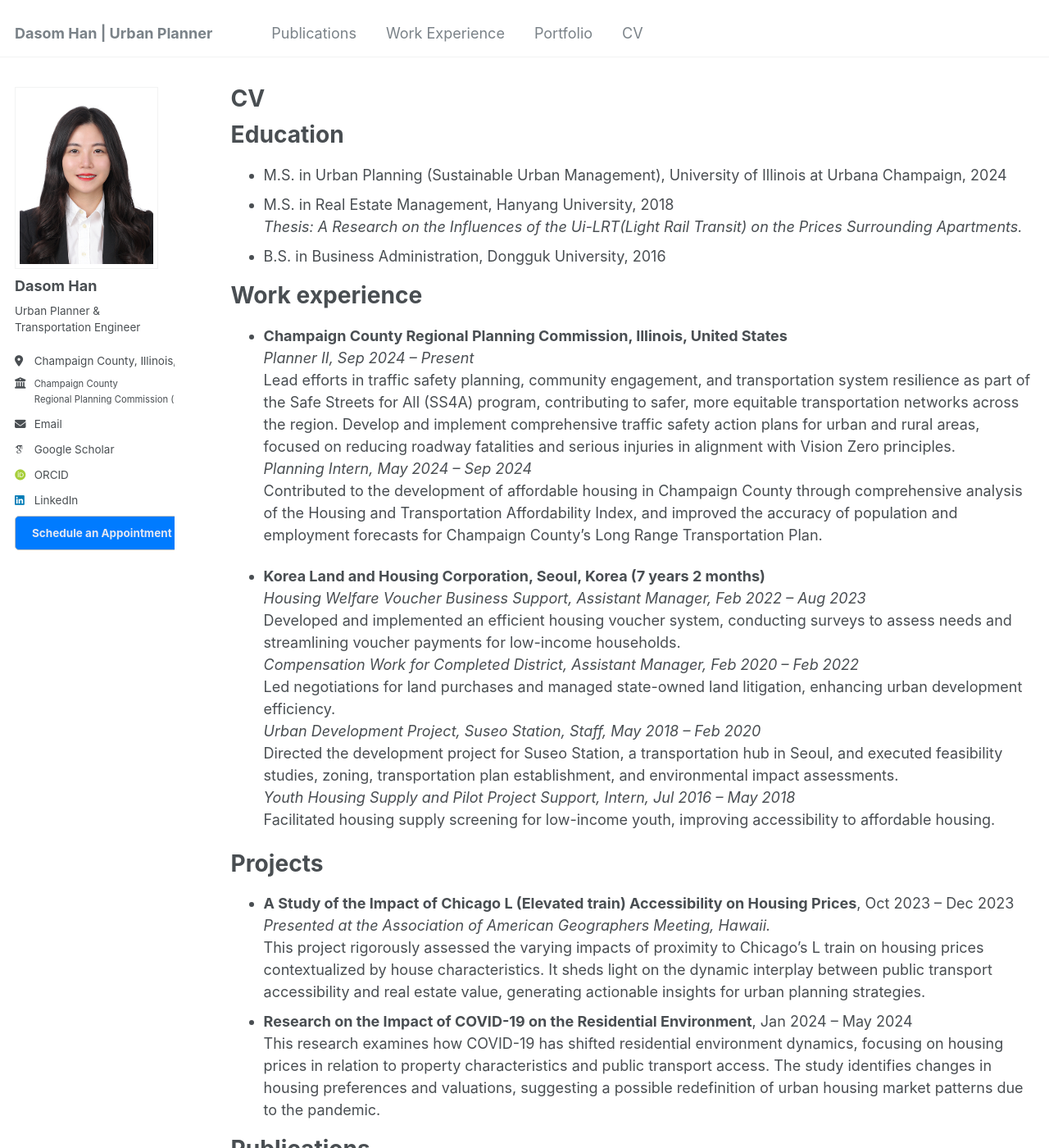
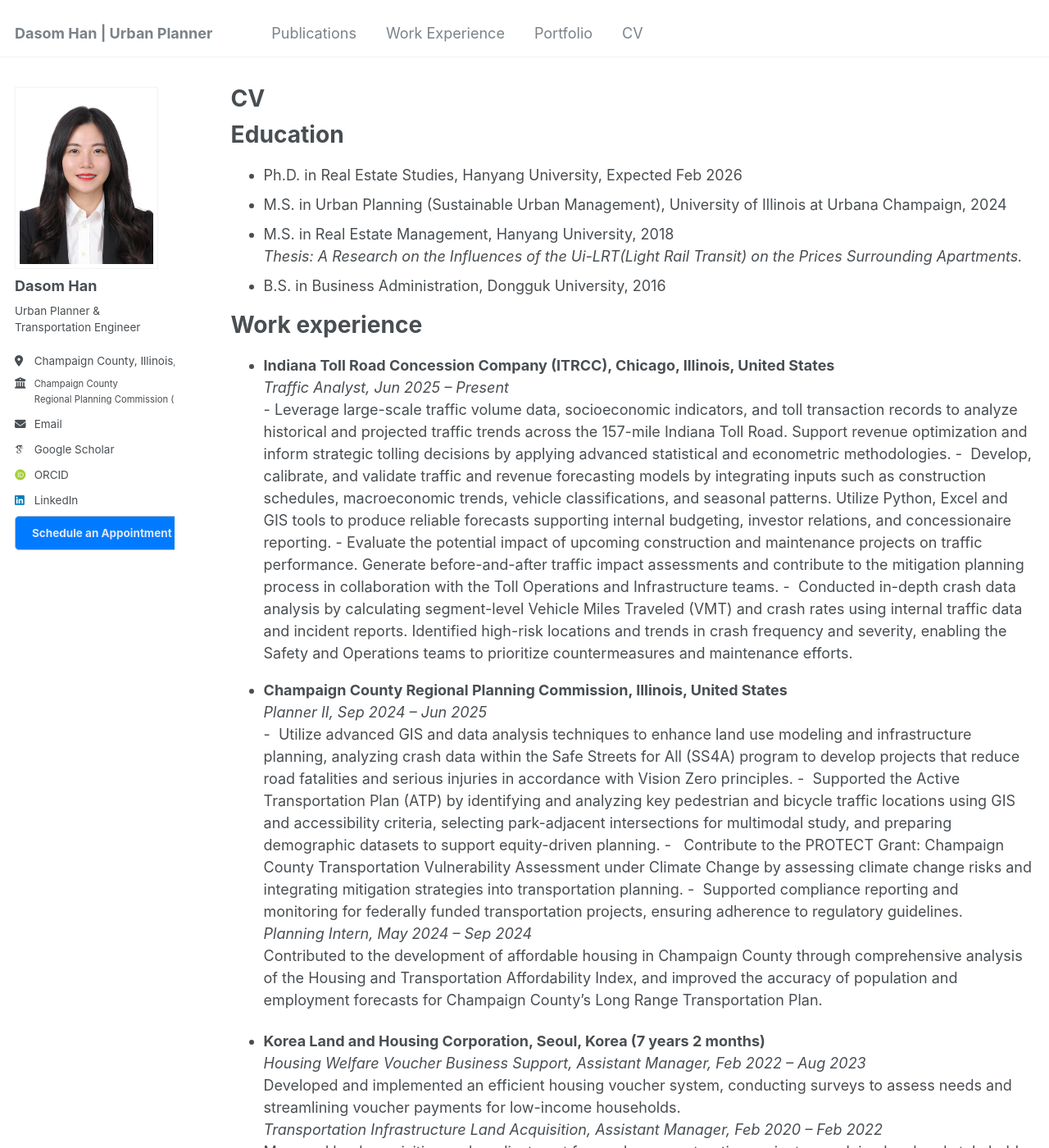
Before and after one commit to dasomh/dasomh.github.io, a Jekyll site: the page built from _pages/cv.md, in a window 1280 px wide and 1400 px high. Shown: the whole window at 82% size. Built offline with Jekyll 4.4.1, drawn with Linux system fonts in a browser that asks for light colours; some web fonts are replaced; some of the changed text lies outside the part shown.

Commit message:
Update cv.md

```diff
--- a/_pages/cv.md
+++ b/_pages/cv.md
@@ -11,25 +11,38 @@
 
 Education
 ======
+* Ph.D. in Real Estate Studies, Hanyang University, Expected Feb 2026
 * M.S. in Urban Planning (Sustainable Urban Management), University of Illinois at Urbana Champaign, 2024
 * M.S. in Real Estate Management, Hanyang University, 2018<br><em>Thesis: A Research on the Influences of the Ui-LRT(Light Rail Transit) on the Prices Surrounding Apartments.</em>
 * B.S. in Business Administration, Dongguk University, 2016
 
 Work experience
 ======
+
+*	<strong>Indiana Toll Road Concession Company (ITRCC), Chicago, Illinois, United States</strong><br>
+<em>Traffic Analyst, Jun 2025 – Present</em><br>
+- Leverage large-scale traffic volume data, socioeconomic indicators, and toll transaction records to analyze historical and projected traffic trends across the 157-mile Indiana Toll Road. Support revenue optimization and inform strategic tolling decisions by applying advanced statistical and econometric methodologies.
+-  Develop, calibrate, and validate traffic and revenue forecasting models by integrating inputs such as construction schedules, macroeconomic trends, vehicle classifications, and seasonal patterns. Utilize Python, Excel and GIS tools to produce reliable forecasts supporting internal budgeting, investor relations, and concessionaire reporting.
+- Evaluate the potential impact of upcoming construction and maintenance projects on traffic performance. Generate before-and-after traffic impact assessments and contribute to the mitigation planning process in collaboration with the Toll Operations and Infrastructure teams.
+-  Conducted in-depth crash data analysis by calculating segment-level Vehicle Miles Traveled (VMT) and crash rates using internal traffic data and incident reports. Identified high-risk locations and trends in crash frequency and severity, enabling the Safety and Operations teams to prioritize countermeasures and maintenance efforts.
+<br>
 *	<strong>Champaign County Regional Planning Commission, Illinois, United States</strong><br>
-<em>Planner II, Sep 2024 – Present</em><br>
-Lead efforts in traffic safety planning, community engagement, and transportation system resilience as part of the Safe Streets for All (SS4A) program, contributing to safer, more equitable transportation networks across the region. Develop and implement comprehensive traffic safety action plans for urban and rural areas, focused on reducing roadway fatalities and serious injuries in alignment with Vision Zero principles.<br>
+<em>Planner II, Sep 2024 – Jun 2025</em><br>
+-  Utilize advanced GIS and data analysis techniques to enhance land use modeling and infrastructure planning, analyzing crash data within the Safe Streets for All (SS4A) program to develop projects that reduce road fatalities and serious injuries in accordance with Vision Zero principles.
+-  Supported the Active Transportation Plan (ATP) by identifying and analyzing key pedestrian and bicycle traffic locations using GIS and accessibility criteria, selecting park-adjacent intersections for multimodal study, and preparing demographic datasets to support equity-driven planning.
+-   Contribute to the PROTECT Grant: Champaign County Transportation Vulnerability Assessment under Climate Change by assessing climate change risks and integrating mitigation strategies into transportation planning.
+-  Supported compliance reporting and monitoring for federally funded transportation projects, ensuring adherence to regulatory guidelines.
+<br>
 <em>Planning Intern, May 2024 – Sep 2024</em><br>
 Contributed to the development of affordable housing in Champaign County through comprehensive analysis of the Housing and Transportation Affordability Index, and improved the accuracy of population and employment forecasts for Champaign County's Long Range Transportation Plan.
 
 *	<strong>Korea Land and Housing Corporation, Seoul, Korea (7 years 2 months)</strong><br>
 <em>Housing Welfare Voucher Business Support, Assistant Manager, Feb 2022 – Aug 2023</em><br>
 Developed and implemented an efficient housing voucher system, conducting surveys to assess needs and streamlining voucher payments for low-income households.<br>
-<em>Compensation Work for Completed District, Assistant Manager, Feb 2020 – Feb 2022</em><br>
-Led negotiations for land purchases and managed state-owned land litigation, enhancing urban development efficiency.<br>
+<em>Transportation Infrastructure Land Acquisition, Assistant Manager, Feb 2020 – Feb 2022</em><br>
+Managed land acquisition and readjustment for roadway construction projects, resolving legal and stakeholder issues to ensure timely transportation infrastructure delivery.<br>
 <em>Urban Development Project, Suseo Station, Staff, May 2018 – Feb 2020</em><br>
-Directed the development project for Suseo Station, a transportation hub in Seoul, and executed feasibility studies, zoning, transportation plan establishment, and environmental impact assessments.<br>
+Participated in the planning and implementation of a large-scale Transit-Oriented Development (TOD) around Suseo Station, a major transportation hub in Seoul, which improved multimodal connectivity, revitalized the surrounding urban area, and supported increased ridership for the high-speed rail system.<br>
 <em>Youth Housing Supply and Pilot Project Support, Intern, Jul 2016 – May 2018</em><br>
 Facilitated housing supply screening for low-income youth, improving accessibility to affordable housing.
 
@@ -39,7 +52,8 @@
 <em>Presented at the Association of American Geographers Meeting, Hawaii.</em><br>
 This project rigorously assessed the varying impacts of proximity to Chicago's L train on housing prices contextualized by house characteristics. It sheds light on the dynamic interplay between public transport accessibility and real estate value, generating actionable insights for urban planning strategies.
 * <strong>Research on the Impact of COVID-19 on the Residential Environment</strong>, Jan 2024 – May 2024<br>
-This research examines how COVID-19 has shifted residential environment dynamics, focusing on housing prices in relation to property characteristics and public transport access. The study identifies changes in housing preferences and valuations, suggesting a possible redefinition of urban housing market patterns due to the pandemic.
+This research analyzes the impact of COVID-19 on residential dynamics, focusing on how housing prices relate to property features and public transport. It identifies shifts in housing preferences and valuations, potentially reshaping urban housing market trends due to the pandemic.
+
 
 Publications
 ======
```
